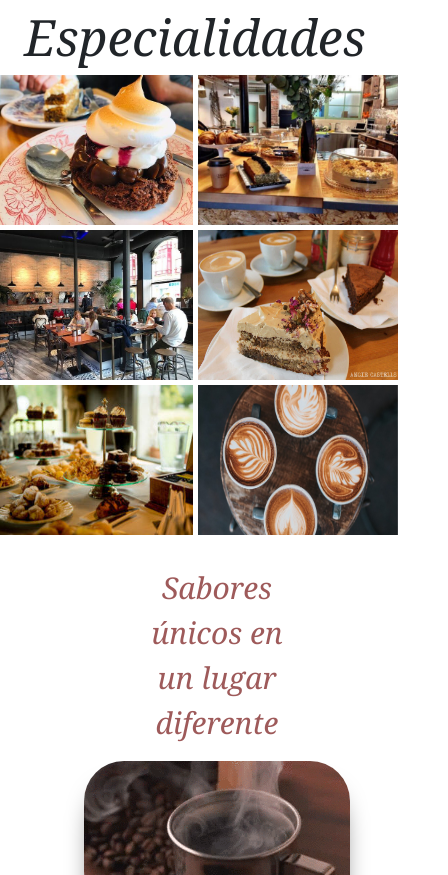
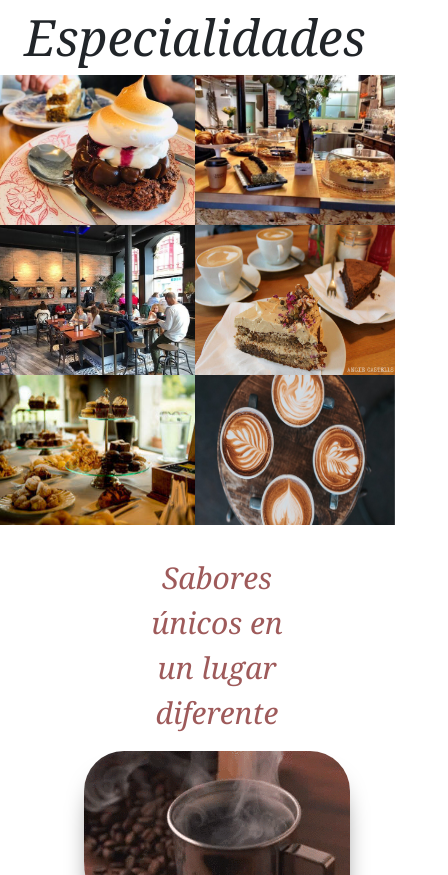
Before and after one commit to AlejandraAguirrez/cafeteria-amaike-tandil, a website: page index.html in a window 390 px wide. Shown: the part 1855-2730 px from the top of the page, 448 px wide, since content can reach past the window. Drawn offline with nearby package versions, Linux system fonts and the light colour scheme; files that its build step writes are made by us from their sources.

Commit message:
tamaño imagen pcipal

```diff
--- a/style.scss
+++ b/style.scss
@@ -288,11 +288,16 @@ $redSocial: (
     .card {
         margin: 5px 20%;
     }
+
+    .img {
+        gap: 0px;
+        margin: 5px;
+    }
 }
 
 @media (max-width: 576px) {
     .img-inicio {
-        width: 370px;
+        width: 320px;
         height: 220px;
         margin: 5px 10%;
     }
```
